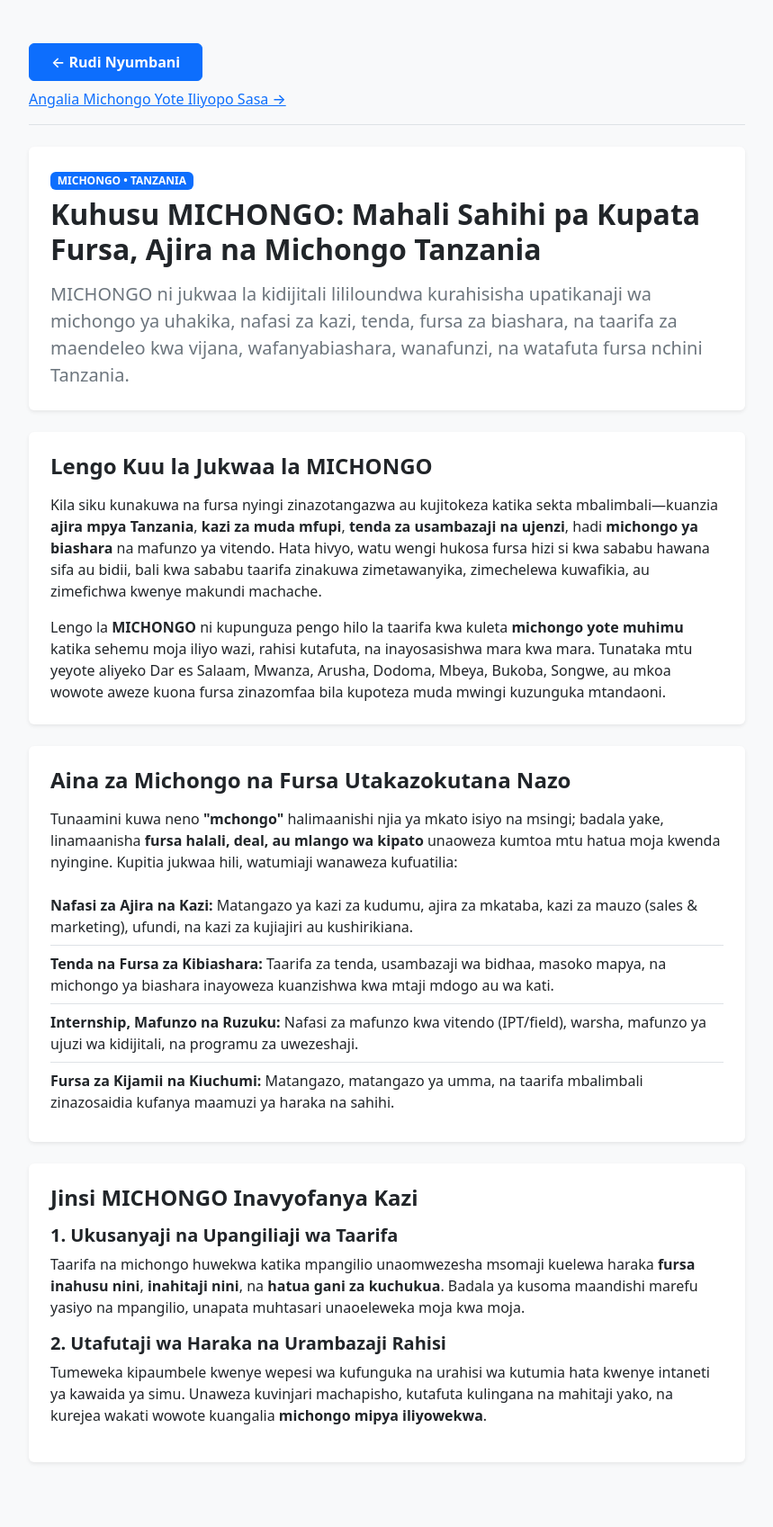
After one commit to ezraelias927-star/MICHONGO, a Flask app: page /about in a window 1280 px wide. The commit adds this page. Shown: the whole page at 90% size, without its empty margins (210-1069 px from the left). Run offline with Flask 3, Linux system fonts and the light colour scheme.

Commit message:
addition of about

```diff
--- a/blueprints/home/home.py
+++ b/blueprints/home/home.py
@@ -5,3 +5,7 @@ home_bp=Blueprint("home", __name__)
 @home_bp.route('/')
 def home():
     return render_template('index.html')
+
+@home_bp.route('/about')
+def about():
+    return render_template('about.html')
--- /dev/null
+++ b/templates/about.html
@@ -0,0 +1,150 @@
+<!DOCTYPE html>
+<html lang="sw">
+<head>
+  <meta charset="UTF-8" />
+  <meta name="viewport" content="width=device-width, initial-scale=1.0" />
+
+  <title>Kuhusu MICHONGO | Fursa, Ajira, Tenda na Michongo Tanzania</title>
+  <meta
+    name="description"
+    content="Jifunze kuhusu MICHONGO (michongo.co.tz), jukwaa linalokusanya na kuunganisha watu na michongo ya kweli, nafasi za kazi, tenda, biashara ndogo na kubwa, mafunzo, na fursa mbalimbali Tanzania."
+  />
+  <meta
+    name="keywords"
+    content="michongo, michongo tanzania, nafasi za kazi tanzania, ajira mpya, tenda tanzania, fursa za biashara, michongo ya pesa, mafunzo na internship, michongo leo, michongo.co.tz"
+  />
+  <meta name="robots" content="index, follow" />
+  <link rel="canonical" href="https://michongo.co.tz/about" />
+
+  <!-- Open Graph / Social Sharing -->
+  <meta property="og:type" content="website" />
+  <meta property="og:locale" content="sw_TZ" />
+  <meta property="og:site_name" content="MICHONGO" />
+  <meta property="og:title" content="Kuhusu MICHONGO | Fursa, Ajira, Tenda na Michongo Tanzania" />
+  <meta
+    property="og:description"
+    content="Pata mwanga kamili kuhusu MICHONGO: jinsi tunavyokusanya michongo ya uhakika, fursa za ajira, tenda, na taarifa za kibiashara kwa watumiaji nchini Tanzania."
+  />
+  <meta property="og:url" content="https://michongo.co.tz/about" />
+
+  <!-- Bootstrap 5 CSS -->
+  <link
+    href="https://cdn.jsdelivr.net/npm/bootstrap@5.3.3/dist/css/bootstrap.min.css"
+    rel="stylesheet"
+  />
+
+  <!-- Structured Data (AboutPage) -->
+  <script type="application/ld+json">
+  {
+    "@context": "https://schema.org",
+    "@type": "AboutPage",
+    "name": "Kuhusu MICHONGO",
+    "url": "https://michongo.co.tz/about",
+    "inLanguage": "sw",
+    "description": "Ukurasa rasmi unaoeleza lengo, huduma, na thamani ya jukwaa la MICHONGO katika kuwakutanisha watu na fursa, ajira, tenda, na michongo nchini Tanzania.",
+    "isPartOf": {
+      "@type": "WebSite",
+      "name": "MICHONGO",
+      "url": "https://michongo.co.tz"
+    }
+  }
+  </script>
+</head>
+<body class="bg-light text-dark">
+  <main class="container py-4 py-md-5" style="max-width: 820px;">
+    <!-- Kitufe cha juu kinachoonekana wazi + link chini yake -->
+    <div class="mb-4 pb-3 border-bottom">
+      <a href="/" class="btn btn-primary fw-semibold px-4 py-2">
+        &larr; Rudi Nyumbani
+      </a>
+      <div class="mt-2">
+        <a href="/posts" class="link-primary fw-medium text-decoration-underline">
+          Angalia Michongo Yote Iliyopo Sasa &rarr;
+        </a>
+      </div>
+    </div>
+
+    <article>
+      <header class="card border-0 shadow-sm mb-4">
+        <div class="card-body p-4">
+          <span class="badge text-bg-primary mb-2">MICHONGO &bull; TANZANIA</span>
+          <h1 class="h2 fw-bold mb-3">
+            Kuhusu MICHONGO: Mahali Sahihi pa Kupata Fursa, Ajira na Michongo Tanzania
+          </h1>
+          <p class="lead text-secondary mb-0">
+            <strong>MICHONGO</strong> ni jukwaa la kidijitali lililoundwa kurahisisha upatikanaji wa
+            <strong>michongo ya uhakika</strong>, <strong>nafasi za kazi</strong>, <strong>tenda</strong>,
+            <strong>fursa za biashara</strong>, na taarifa za maendeleo kwa vijana, wafanyabiashara,
+            wanafunzi, na watafuta fursa nchini Tanzania.
+          </p>
+        </div>
+      </header>
+
+      <section class="card border-0 shadow-sm mb-4" aria-labelledby="lengo-letu">
+        <div class="card-body p-4">
+          <h2 id="lengo-letu" class="h4 fw-bold mb-3">Lengo Kuu la Jukwaa la MICHONGO</h2>
+          <p>
+            Kila siku kunakuwa na fursa nyingi zinazotangazwa au kujitokeza katika sekta mbalimbali—kuanzia
+            <strong>ajira mpya Tanzania</strong>, <strong>kazi za muda mfupi</strong>,
+            <strong>tenda za usambazaji na ujenzi</strong>, hadi <strong>michongo ya biashara</strong>
+            na mafunzo ya vitendo. Hata hivyo, watu wengi hukosa fursa hizi si kwa sababu hawana sifa
+            au bidii, bali kwa sababu taarifa zinakuwa zimetawanyika, zimechelewa kuwafikia, au
+            zimefichwa kwenye makundi machache.
+          </p>
+          <p class="mb-0">
+            Lengo la <strong>MICHONGO</strong> ni kupunguza pengo hilo la taarifa kwa kuleta
+            <strong>michongo yote muhimu</strong> katika sehemu moja iliyo wazi, rahisi kutafuta, na
+            inayosasishwa mara kwa mara. Tunataka mtu yeyote aliyeko Dar es Salaam, Mwanza, Arusha,
+            Dodoma, Mbeya, Bukoba, Songwe, au mkoa wowote aweze kuona fursa zinazomfaa bila kupoteza
+            muda mwingi kuzunguka mtandaoni.
+          </p>
+        </div>
+      </section>
+
+      <section class="card border-0 shadow-sm mb-4" aria-labelledby="aina-za-michongo">
+        <div class="card-body p-4">
+          <h2 id="aina-za-michongo" class="h4 fw-bold mb-3">Aina za Michongo na Fursa Utakazokutana Nazo</h2>
+          <p>
+            Tunaamini kuwa neno <strong>"mchongo"</strong> halimaanishi njia ya mkato isiyo na
+            msingi; badala yake, linamaanisha <strong>fursa halali, deal, au mlango wa kipato</strong>
+            unaoweza kumtoa mtu hatua moja kwenda nyingine. Kupitia jukwaa hili, watumiaji wanaweza
+            kufuatilia:
+          </p>
+          <ul class="list-group list-group-flush">
+            <li class="list-group-item px-0">
+              <strong>Nafasi za Ajira na Kazi:</strong> Matangazo ya kazi za kudumu, ajira za mkataba,
+              kazi za mauzo (sales &amp; marketing), ufundi, na kazi za kujiajiri au kushirikiana.
+            </li>
+            <li class="list-group-item px-0">
+              <strong>Tenda na Fursa za Kibiashara:</strong> Taarifa za tenda, usambazaji wa bidhaa,
+              masoko mapya, na michongo ya biashara inayoweza kuanzishwa kwa mtaji mdogo au wa kati.
+            </li>
+            <li class="list-group-item px-0">
+              <strong>Internship, Mafunzo na Ruzuku:</strong> Nafasi za mafunzo kwa vitendo (IPT/field),
+              warsha, mafunzo ya ujuzi wa kidijitali, na programu za uwezeshaji.
+            </li>
+            <li class="list-group-item px-0">
+              <strong>Fursa za Kijamii na Kiuchumi:</strong> Matangazo, matangazo ya umma, na taarifa
+              mbalimbali zinazosaidia kufanya maamuzi ya haraka na sahihi.
+            </li>
+          </ul>
+        </div>
+      </section>
+
+      <section class="card border-0 shadow-sm mb-4" aria-labelledby="jinsi-inavyofanya-kazi">
+        <div class="card-body p-4">
+          <h2 id="jinsi-inavyofanya-kazi" class="h4 fw-bold mb-3">Jinsi MICHONGO Inavyofanya Kazi</h2>
+
+          <h3 class="h5 fw-semibold mt-3">1. Ukusanyaji na Upangiliaji wa Taarifa</h3>
+          <p>
+            Taarifa na michongo huwekwa katika mpangilio unaomwezesha msomaji kuelewa haraka
+            <strong>fursa inahusu nini</strong>, <strong>inahitaji nini</strong>, na
+            <strong>hatua gani za kuchukua</strong>. Badala ya kusoma maandishi marefu yasiyo na
+            mpangilio, unapata muhtasari unaoeleweka moja kwa moja.
+          </p>
+
+          <h3 class="h5 fw-semibold mt-3">2. Utafutaji wa Haraka na Urambazaji Rahisi</h3>
+          <p>
+            Tumeweka kipaumbele kwenye wepesi wa kufunguka na urahisi wa kutumia hata kwenye intaneti
+            ya kawaida ya simu. Unaweza kuvinjari machapisho, kutafuta kulingana na mahitaji yako,
+            na kurejea wakati wowote kuangalia <strong>michongo mipya iliyowekwa</strong>.
--- a/templates/index.html
+++ b/templates/index.html
@@ -65,7 +65,7 @@
     <a href="#/">Tazama Michongo</a>
     <a href="#/books">📚 Maktaba ya Vitabu</a> <!-- Hapa ndipo ilipoongezwa -->
     <a href="#/new">Weka Mchongo</a>
-    <a href="#/about">Kuhusu Sisi</a>
+    <a href="/about">Kuhusu Sisi</a>
   </div>
 
   <main id="view" class="app-main">
```
Also changed, not shown: sitemap.xml (+7 -0 lines), static/js/views/about.js (deleted, +0 -23 lines), blueprints/home/about.py (added).
